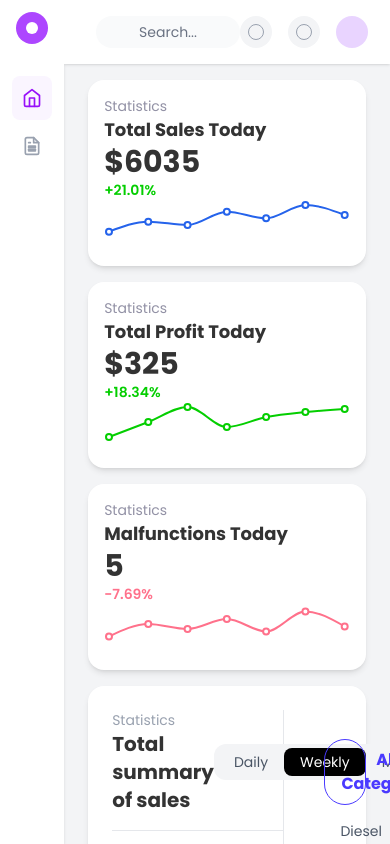
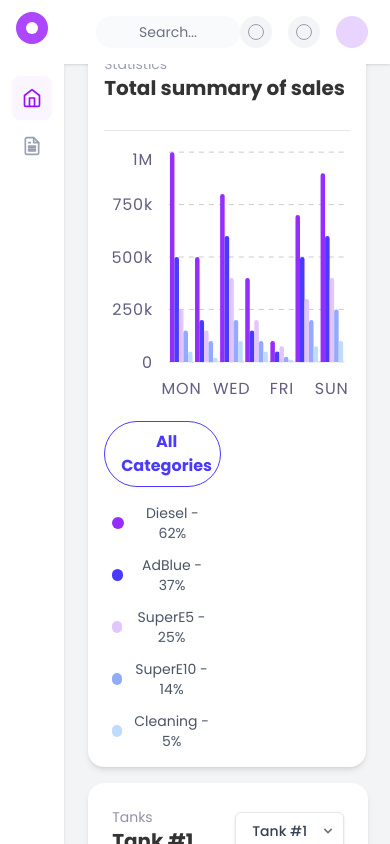
Before and after one commit to emreozbek35/dashboard, a React (Vite) app: page / in a window 390 px wide. Both pictures are taken after a click on the button "All Categories". Built offline with nearby package versions, Linux system fonts and the light colour scheme.

Commit message:
responsive fix

```diff
--- a/src/components/PieChart.jsx
+++ b/src/components/PieChart.jsx
@@ -12,23 +12,25 @@ const data = [
 const TotalSalesByGasType = () => {
   return (
     <div
-      className="p-4 shadow-md rounded-lg flex-1 bg-white min-w-[280px]"
+      className="p-3 lg:p-4 shadow-md rounded-lg flex-1 bg-white min-w-[280px]"
       style={{ height: "fit-content" }}
     >
-      <div className="flex justify-between items-center mb-4">
+      <div className="flex flex-col md:flex-row justify-between items-start md:items-center mb-3 lg:mb-4 gap-2">
         <div>
-          <p className="text-[#9291a5] text-sm">Statistics</p>
-          <h3 className="text-xl font-bold">Total Sales by Gas Type</h3>
+          <p className="text-[#9291a5] text-xs md:text-sm">Statistics</p>
+          <h3 className="text-lg md:text-xl font-bold">
+            Total Sales by Gas Type
+          </h3>
         </div>
         <div className="relative">
-          <select className="appearance-none text-sm font-medium px-4 py-2 pr-8 rounded-md bg-white border border-gray-200 text-gray-700 hover:border-blue-400 focus:outline-none focus:ring-2 focus:ring-blue-500 focus:ring-opacity-30 transition-colors cursor-pointer shadow-sm">
+          <select className="appearance-none text-xs md:text-sm font-medium px-3 py-1 md:px-4 md:py-2 pr-8 rounded-md bg-white border border-gray-200 text-gray-700 hover:border-blue-400 focus:outline-none focus:ring-2 focus:ring-blue-500 focus:ring-opacity-30 transition-colors cursor-pointer shadow-sm">
             <option value="March">March</option>
             <option value="April">April</option>
             <option value="May">May</option>
           </select>
           <div className="pointer-events-none absolute inset-y-0 right-0 flex items-center px-2 text-gray-500">
             <svg
-              className="w-4 h-4 fill-current"
+              className="w-3 h-3 md:w-4 md:h-4 fill-current"
               xmlns="http://www.w3.org/2000/svg"
               viewBox="0 0 20 20"
             >
@@ -39,18 +41,18 @@ const TotalSalesByGasType = () => {
       </div>
 
       {/* Divider border below title */}
-      <div className="border-b border-gray-200 my-3"></div>
+      <div className="border-b border-gray-200 my-2 lg:my-3"></div>
 
-      <div className="flex flex-col sm:flex-row items-center mt-4">
-        <div className="w-full sm:w-1/2">
-          <ResponsiveContainer width="100%" height={200}>
+      <div className="flex flex-col lg:flex-row items-center mt-3 lg:mt-4">
+        <div className="w-full lg:w-1/2">
+          <ResponsiveContainer width="100%" height={180}>
             <PieChart>
               <Pie
                 data={data}
                 dataKey="value"
                 cx="50%"
                 cy="50%"
-                outerRadius={80}
+                outerRadius={70}
                 fill="#8884d8"
               >
                 {data.map((entry, index) => (
@@ -61,28 +63,28 @@ const TotalSalesByGasType = () => {
             </PieChart>
           </ResponsiveContainer>
         </div>
-        <div className="w-full sm:w-1/2 mt-4 sm:mt-0 sm:ml-4">
+        <div className="w-full lg:w-1/2 mt-2 lg:mt-0 lg:ml-4">
           {data.map((item, index) => (
             <div
               key={index}
-              className="grid grid-cols-4 gap-2 mb-2 items-center"
+              className="grid grid-cols-12 gap-1 md:gap-2 mb-1 md:mb-2 items-center text-xs md:text-sm"
             >
-              <div className="flex items-center gap-2 col-span-2">
+              <div className="flex items-center gap-1 md:gap-2 col-span-6">
                 <span
-                  className="w-3 h-3 rounded-full"
+                  className="w-2 h-2 md:w-3 md:h-3 rounded-full"
                   style={{ backgroundColor: item.color }}
                 ></span>
-                <span className="font-medium">{item.name}</span>
+                <span className="font-medium truncate">{item.name}</span>
               </div>
-              <div className="text-right font-normal text-[#8b88a4]">
+              <div className="text-right font-normal text-[#8b88a4] col-span-3">
                 {item.value}%
               </div>
               <div
-                className={
+                className={`col-span-3 ${
                   item.change.startsWith("+")
                     ? "text-[#04ce00] font-semibold text-right"
                     : "text-[#ff718b] font-semibold text-right"
-                }
+                }`}
               >
                 {item.change}
               </div>
--- a/src/components/SalesChart.jsx
+++ b/src/components/SalesChart.jsx
@@ -81,18 +81,62 @@ const SalesChart = () => {
   const [selectedCategory, setSelectedCategory] = useState("All");
   const [selectedPeriod, setSelectedPeriod] = useState("Weekly");
 
+  const CategorySelector = () => (
+    <div className="flex flex-col gap-4">
+      <button
+        className={`max-w-fit px-2 flex items-center gap-2 py-2 border-1 rounded-full ${
+          selectedCategory === "All"
+            ? "border-[#4a3aff] text-[#4a3aff] font-bold"
+            : "border-gray-400 text-gray-600"
+        }`}
+        onClick={() => setSelectedCategory("All")}
+      >
+        <span className="w-3 h-3 bg-[#4a3aff] rounded-full"></span> All
+        Categories
+      </button>
+      <div className="flex flex-col gap-3">
+        {Object.keys(colors).map((category) => (
+          <button
+            key={category}
+            className={`flex px-2 items-center gap-2 text-sm ${
+              selectedCategory === category
+                ? "text-[#4a3aff] font-bold"
+                : "text-gray-600"
+            }`}
+            onClick={() => setSelectedCategory(category)}
+          >
+            <span
+              className="w-3 h-3 rounded-full"
+              style={{ backgroundColor: colors[category] }}
+            ></span>
+            {category} -{" "}
+            {Math.floor(
+              (data.reduce((sum, d) => sum + d[category], 0) /
+                data.length /
+                1000000) *
+                100
+            )}
+            %
+          </button>
+        ))}
+      </div>
+    </div>
+  );
+
   return (
-    <div className="bg-white p-6 rounded-2xl shadow-md w-full">
-      <div className="flex gap-6">
-        {/* Left Side - Statistics, Title, Period Selector and Chart */}
-        <div className="w-3/4 border-r border-gray-200">
-          <div className="flex justify-between items-center mb-4 pb-4 border-b border-gray-200">
-            <div>
+    <div className="bg-white p-4 md:p-6 rounded-2xl shadow-md w-full">
+      {/* Main content container - flex column on mobile, row on larger screens */}
+      <div className="flex flex-col lg:flex-row lg:gap-6">
+        {/* Chart section - full width on mobile, 3/4 on larger screens */}
+        <div className="w-full lg:w-3/4 lg:border-r lg:border-gray-200">
+          <div className="flex flex-col sm:flex-row justify-between items-start sm:items-center mb-4 pb-4 border-b border-gray-200">
+            <div className="mb-3 sm:mb-0">
               <p className="text-gray-400 text-sm">Statistics</p>
               <h2 className="text-xl font-bold">Total summary of sales</h2>
             </div>
 
-            <div className="bg-gray-100 p-1 rounded-xl flex">
+            {/* Period selector - hidden on mobile, visible on md screens and up */}
+            <div className="hidden md:flex bg-gray-100 p-1 rounded-xl">
               {["Daily", "Weekly", "Monthly"].map((period) => (
                 <button
                   key={period}
@@ -156,45 +200,16 @@ const SalesChart = () => {
           </ResponsiveContainer>
         </div>
 
-        {/* Right Side - Category Selector */}
-        <div className="w-1/4 flex flex-col gap-4 self-center pl-4">
-          <button
-            className={`max-w-fit px-2 flex items-center gap-2  py-2 border-1 rounded-full ${
-              selectedCategory === "All"
-                ? "border-[#4a3aff] text-[#4a3aff] font-bold"
-                : "border-gray-400 text-gray-600"
-            }`}
-            onClick={() => setSelectedCategory("All")}
-          >
-            <span className="w-3 h-3 bg-[#4a3aff] rounded-full"></span> All
-            Categories
-          </button>
-          <div className="flex flex-col gap-3">
-            {Object.keys(colors).map((category) => (
-              <button
-                key={category}
-                className={`flex px-2 items-center gap-2 text-sm ${
-                  selectedCategory === category
-                    ? "text-[#4a3aff] font-bold"
-                    : "text-gray-600"
-                }`}
-                onClick={() => setSelectedCategory(category)}
-              >
-                <span
-                  className="w-3 h-3 rounded-full"
-                  style={{ backgroundColor: colors[category] }}
-                ></span>
-                {category} -{" "}
-                {Math.floor(
-                  (data.reduce((sum, d) => sum + d[category], 0) /
-                    data.length /
-                    1000000) *
-                    100
-                )}
-                %
-              </button>
-            ))}
-          </div>
+        {/* Category selector - hidden on mobile in this position */}
+        <div className="hidden lg:flex lg:w-1/4 lg:flex-col lg:gap-4 lg:self-center lg:pl-4">
+          <CategorySelector />
+        </div>
+      </div>
+
+      {/* Category selector below chart on mobile and small screens */}
+      <div className="mt-6 lg:hidden">
+        <div className="grid grid-cols-2 sm:grid-cols-3 gap-3">
+          <CategorySelector />
         </div>
       </div>
     </div>
```
